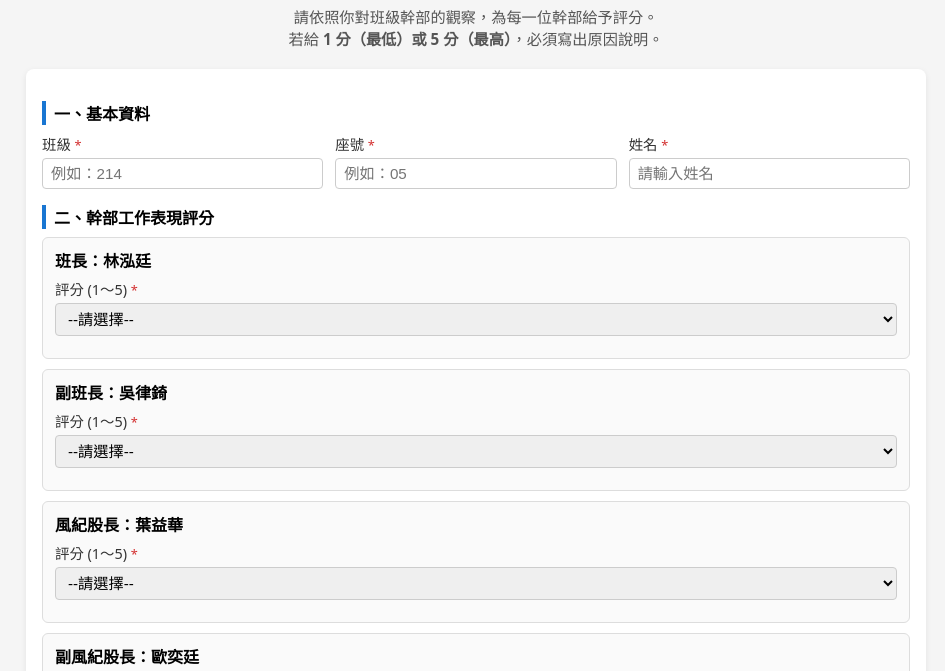
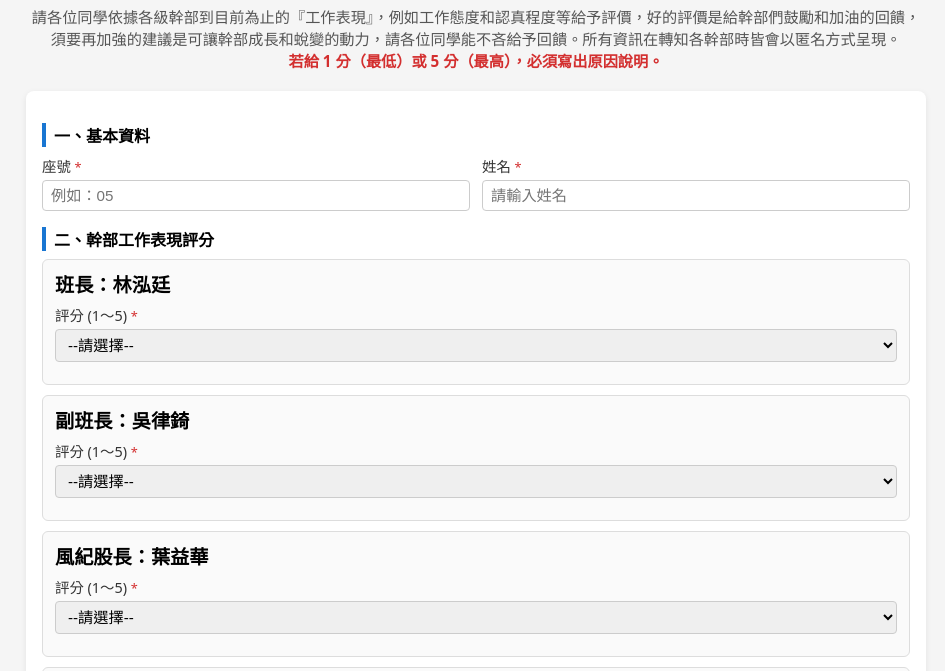
Before and after one commit to jeffhsu0919/214-cadre-eval, a plain HTML site: page index.html in a window 1280 px wide. Shown: the part 86-757 px from the top of the page, without its empty margins (164-1109 px from the left). Drawn offline with Linux system fonts and the light colour scheme.

Commit message:
Update index.html

```diff
--- a/index.html
+++ b/index.html
@@ -87,6 +87,7 @@
     .cadre-header {
       font-weight: bold;
       margin-bottom: 6px;
+      font-size: 1.2rem;
     }
 
     .reason-box {
@@ -148,19 +149,18 @@
 <body>
   <h1>214 班級幹部工作表現評量表</h1>
   <div class="description">
-    請依照你對班級幹部的觀察，為每一位幹部給予評分。<br>
-    若給 <strong>1 分（最低）或 5 分（最高）</strong>，必須寫出原因說明。
+    請各位同學依據各級幹部到目前為止的『工作表現』，例如工作態度和認真程度等給予評價，好的評價是給幹部們鼓勵和加油的回饋，須要再加強的建議是可讓幹部成長和蛻變的動力，請各位同學能不吝給予回饋。所有資訊在轉知各幹部時皆會以匿名方式呈現。
+<br>
+   <span style="color:#d32f2f; font-weight:bold;">
+若給 1 分（最低）或 5 分（最高），必須寫出原因說明。
+</span>
   </div>
 
   <form id="evaluationForm" novalidate>
     <!-- 基本資料 -->
     <div class="section-title">一、基本資料</div>
     <div class="field-row">
-      <div class="field">
-        <label for="className">班級 <span class="required-hint">*</span></label>
-        <input type="text" id="className" name="className" placeholder="例如：214" required>
-      </div>
-      <div class="field">
+        <div class="field">
         <label for="seatNo">座號 <span class="required-hint">*</span></label>
         <input type="text" id="seatNo" name="seatNo" placeholder="例如：05" required>
       </div>
@@ -288,12 +288,10 @@
         return;
       }
 
-      const className = document.getElementById('className').value.trim();
       const seatNo = document.getElementById('seatNo').value.trim();
       const studentName = document.getElementById('studentName').value.trim();
 
       const params = new URLSearchParams();
-      params.append('className', className);
       params.append('seatNo', seatNo);
       params.append('studentName', studentName);
 
```
